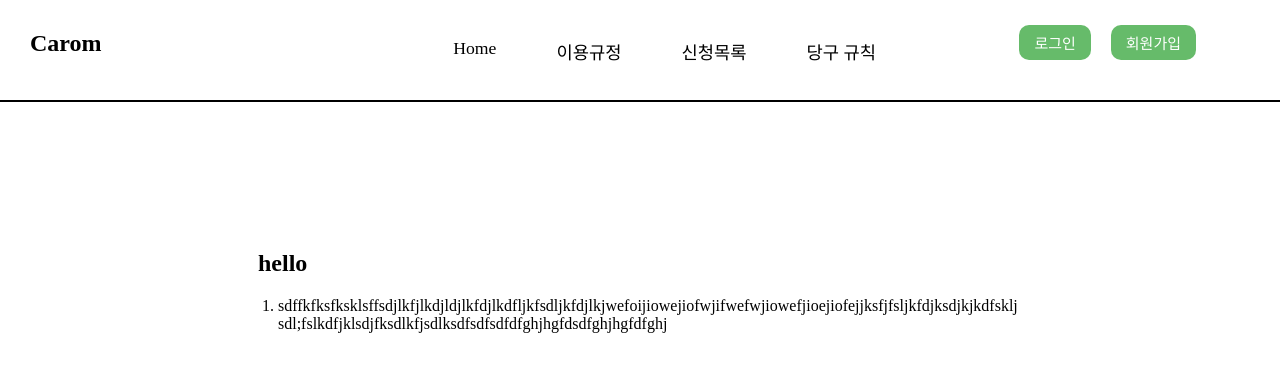
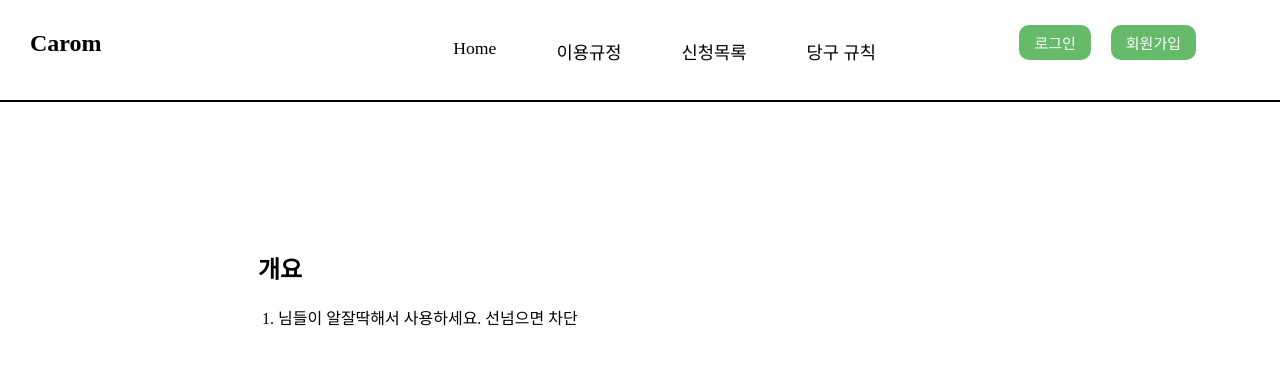
Before and after one commit to AZAAZATV/CaromFront, a React (Create React App) app in the folder carom/: page /Terms-of-use in a window 1280 px wide. Shown: the top 372 px of the page. Built offline with nearby package versions, Linux system fonts and the light colour scheme; a web font is replaced by a local one.

Commit message:
Update TermsOfUse.js

```diff
--- a/carom/src/Components/TermsOfUse.js
+++ b/carom/src/Components/TermsOfUse.js
@@ -3,10 +3,10 @@ import './TermsOfUse.scss';
 
 function TermsOfUse() {
   return <div className="TermsOfUse">
-    <h2>hello</h2>
+    <h2>개요</h2>
     <ol>
       <li>
-        sdffkfksfksklsffsdjlkfjlkdjldjlkfdjlkdfljkfsdljkfdjlkjwefoijiowejiofwjifwefwjiowefjioejiofejjksfjfsljkfdjksdjkjkdfskljsdl;fslkdfjklsdjfksdlkfjsdlksdfsdfsdfdfghjhgfdsdfghjhgfdfghj
+        님들이 알잘딱해서 사용하세요. 선넘으면 차단
       </li>
     </ol>
   </div>;
```
